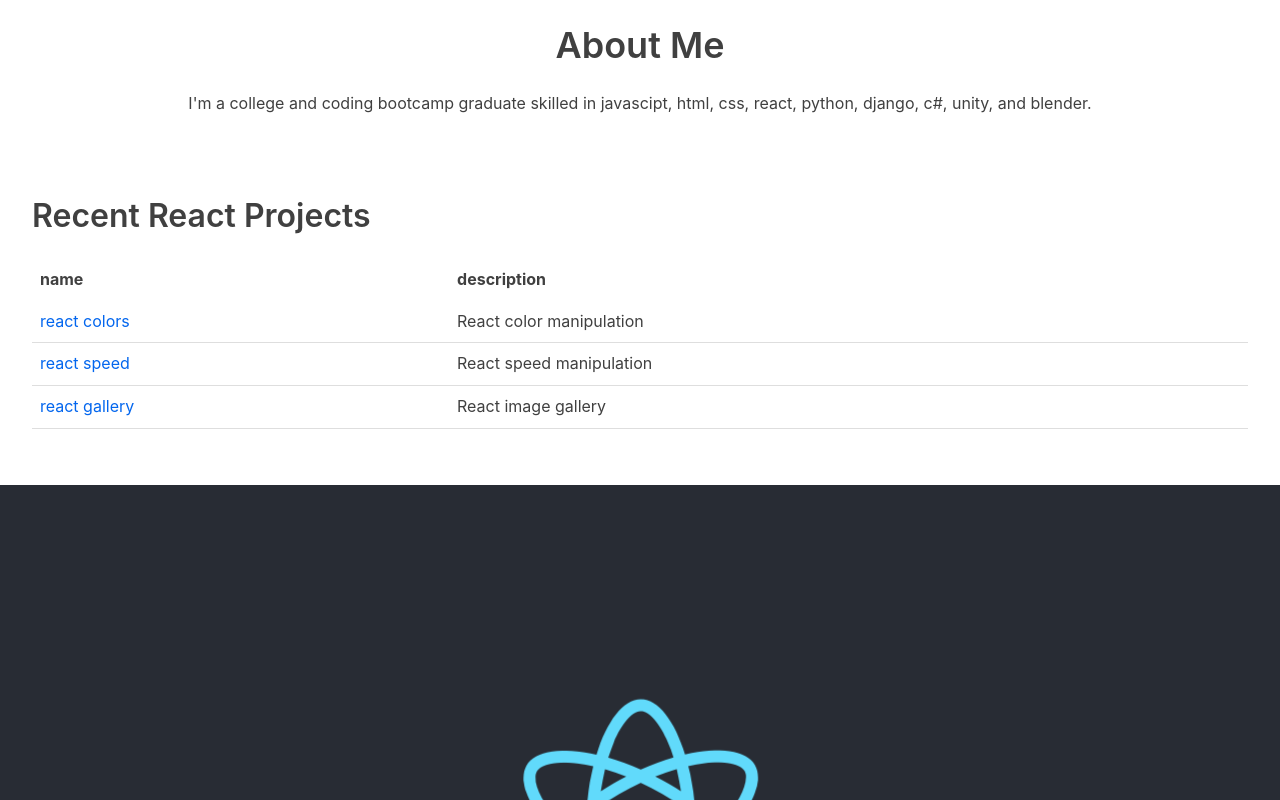
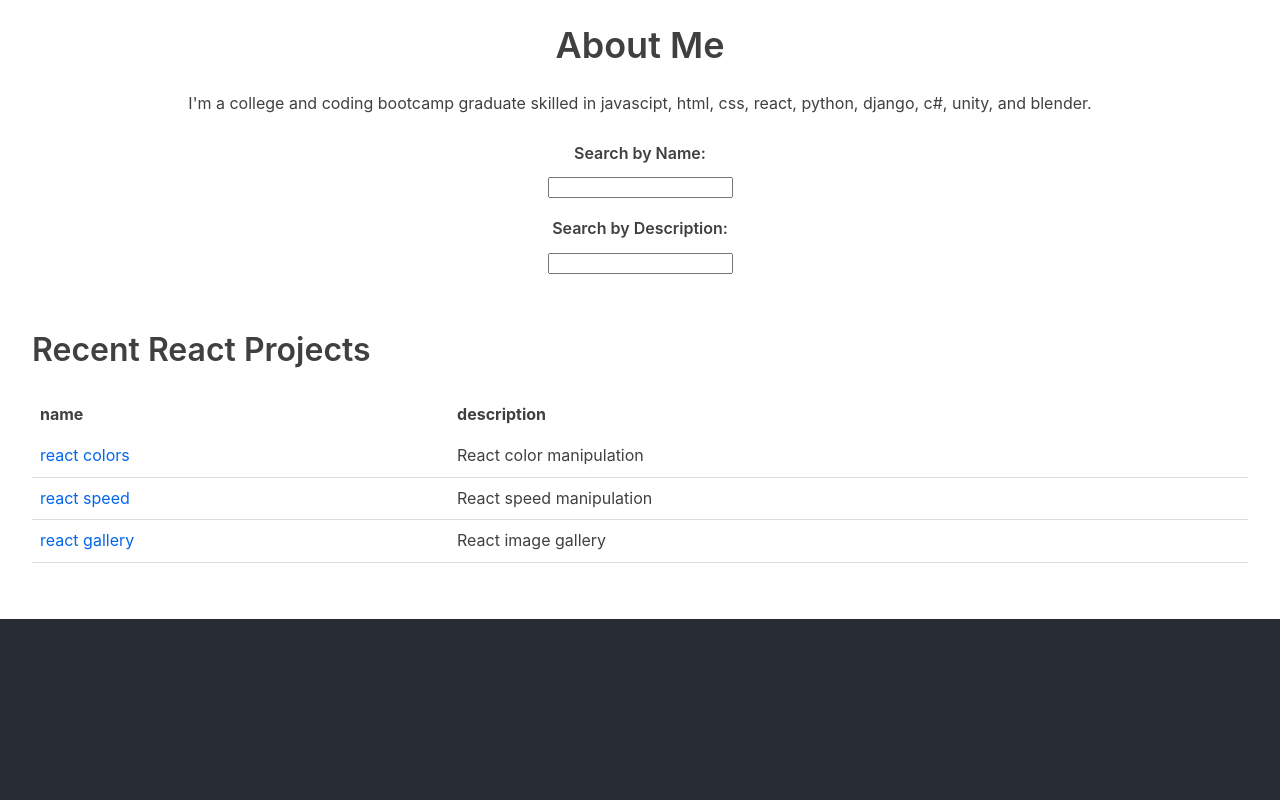
Before and after one commit to codejoy-wins/React-Portfolio, a React (Create React App) app: page / in a window 1280 px wide. Shown: the top 800 px of the page. Built offline with nearby package versions, Linux system fonts and the light colour scheme.

Commit message:
everything works

```diff
--- a/src/App.js
+++ b/src/App.js
@@ -2,6 +2,7 @@ import React, { Component } from 'react';
 import logo from './logo.svg';
 import About from './components/AboutMe';
 import Table from './components/Table';
+import Form from './components/Form';
 import './App.css';
 
 
@@ -25,12 +26,24 @@ class App extends Component {
             "desc": "React image gallery",
         },
     ],
+    searchTerm: '',
 }
+
+// tracker
+
+appTracker = term =>{
+  console.log("chilling in app.js");
+  this.setState({
+    searchTerm: term,
+  })
+}
+
   render() {
     return (
       <div className="App">
         < About />
-        < Table info={this.state.projects}/>
+        < Form tracker={this.appTracker} />
+        < Table xfactor={this.state.searchTerm} info={this.state.projects}/>
         <header className="App-header">
           <img src={logo} className="App-logo" alt="logo" />
           <p>
--- /dev/null
+++ b/src/components/Form.js
@@ -0,0 +1,40 @@
+import React, { Component } from 'react'
+
+export class Form extends Component {
+
+    constructor(props){
+        super(props);
+        this.initialState = {
+            "name": "",
+            "lynk": "",
+            "desc": "",
+        }
+        this.state = this.initialState;
+    }
+
+   // set the local state and then pass that up later I guess.
+
+    // tracker
+    formTracker = e => {
+        const { name, value } = e.target;
+        this.setState({
+            [name]: value,
+        });
+        this.props.tracker(value);
+    }
+
+  render() {
+
+    // attach tracker function to the onchange of input
+    return (
+      <div>
+        <form>
+            <label>Search by Name: </label><input name="name" onChange={this.formTracker} ></input>
+            <label>Search by Description: </label><input name="desc" onChange={this.formTracker} ></input>
+        </form>
+      </div>
+    )
+  }
+}
+
+export default Form
--- a/src/components/Table.js
+++ b/src/components/Table.js
@@ -4,9 +4,9 @@ export class Table extends Component {
 
   render() {
 
-    const { info } = this.props;
+    const { info,xfactor } = this.props;
     const tbod = info.map((thing,spot)=>
-    <tr>
+    <tr key={spot}>
     <td><a href={thing.lynk}>{thing.name}</a> </td>
     <td>{thing.desc}</td>
     </tr>
@@ -23,7 +23,7 @@ export class Table extends Component {
     return (
       <div style={myStyle}>
         <h2>Recent React Projects</h2>
-        <table>{thead}{tbod}</table>
+        <table>{thead}<tbody>{tbod}</tbody></table>
       </div>
     )
   }
```
